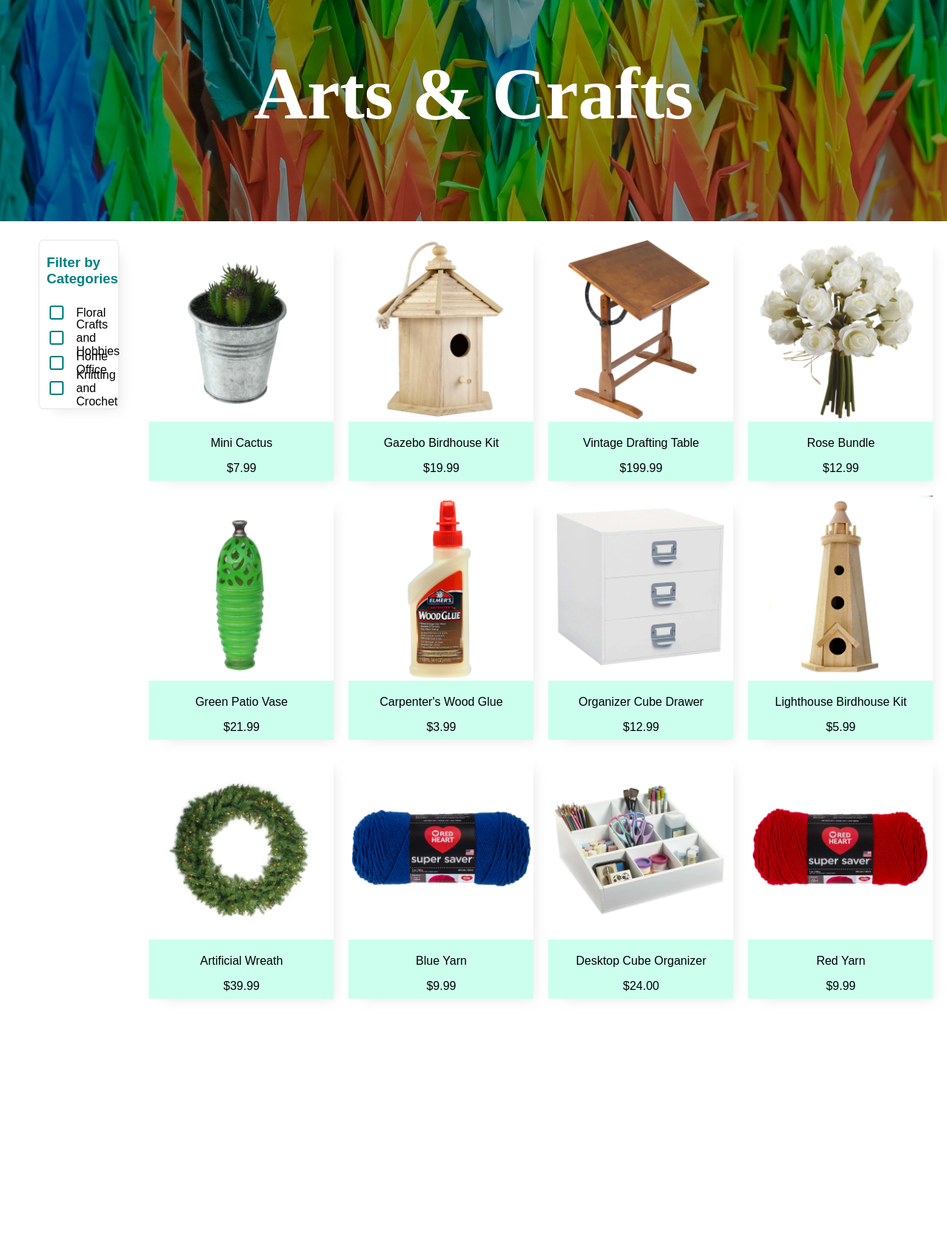
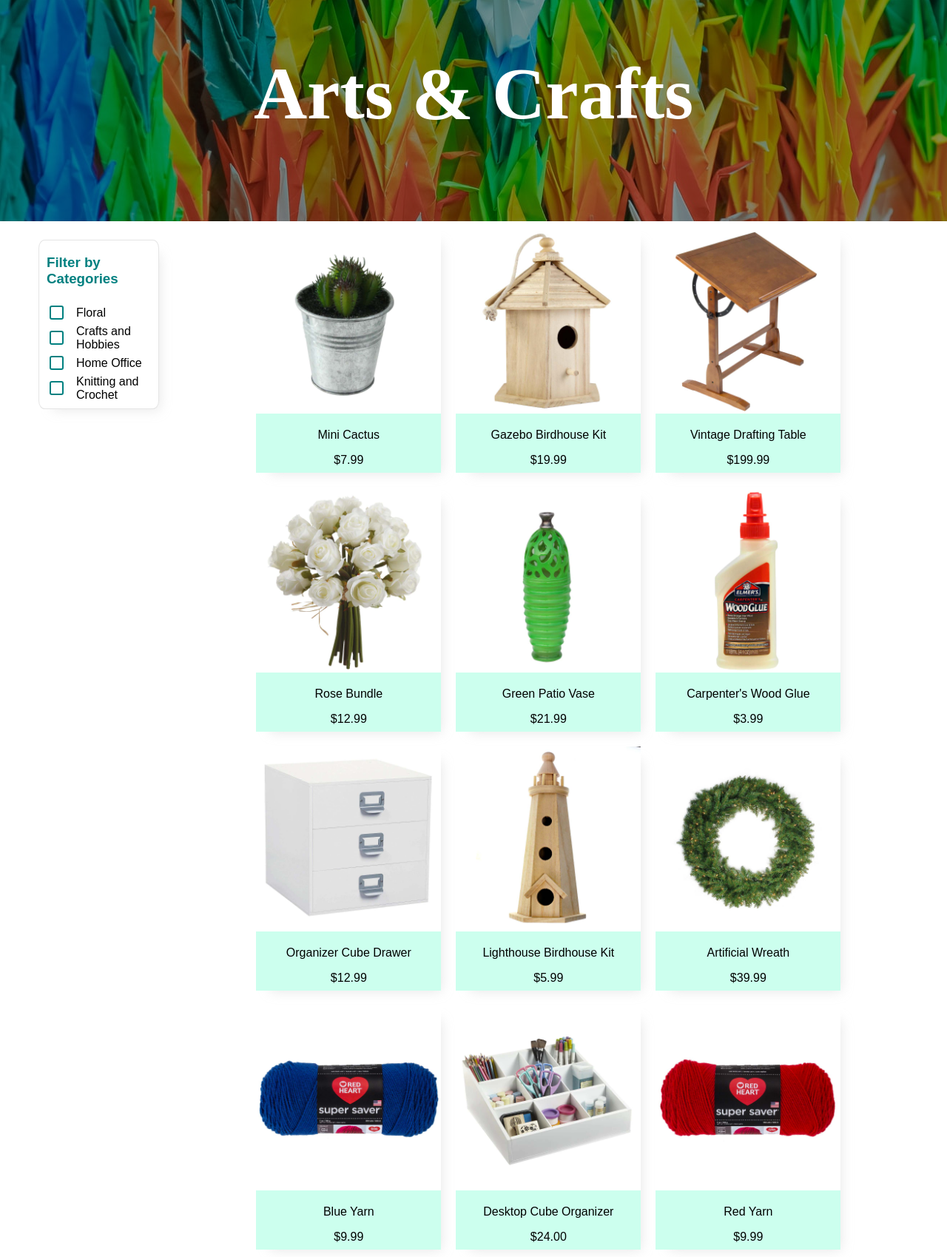
Before and after one commit to gzubatov/INF124, a PHP site: page / in a window 1280 px wide. Shown: the part 76-1775 px from the top of the page at 74% size. Before the commit the page ends 1427 px from the top, so only its background shows below. Run offline with PHP 8.4, Linux system fonts and the light colour scheme; some web fonts are replaced.

Commit message:
Change table to flexbox

```diff
--- a/css/index.css
+++ b/css/index.css
@@ -131,13 +131,26 @@
 /* END code for changing the style of the filter checkboxes */
 
 /* table */
+/* version Grid
 .table {
 	display: grid;
 	grid-template-columns: repeat(4, 1fr);
 	justify-items: center;
-	/*align-items: center;*/
+
 	text-align: center;
 	padding: 1%;
+}
+*/
+/* Version Flexbox */
+.table {
+	margin: 0 auto;
+	display: flex;
+	flex-wrap: wrap;
+	align-items: center;
+	justify-content: center;
+	text-align: center;
+	align-content: center;
+	max-width: 1100px;
 }
 
 .product {
```
